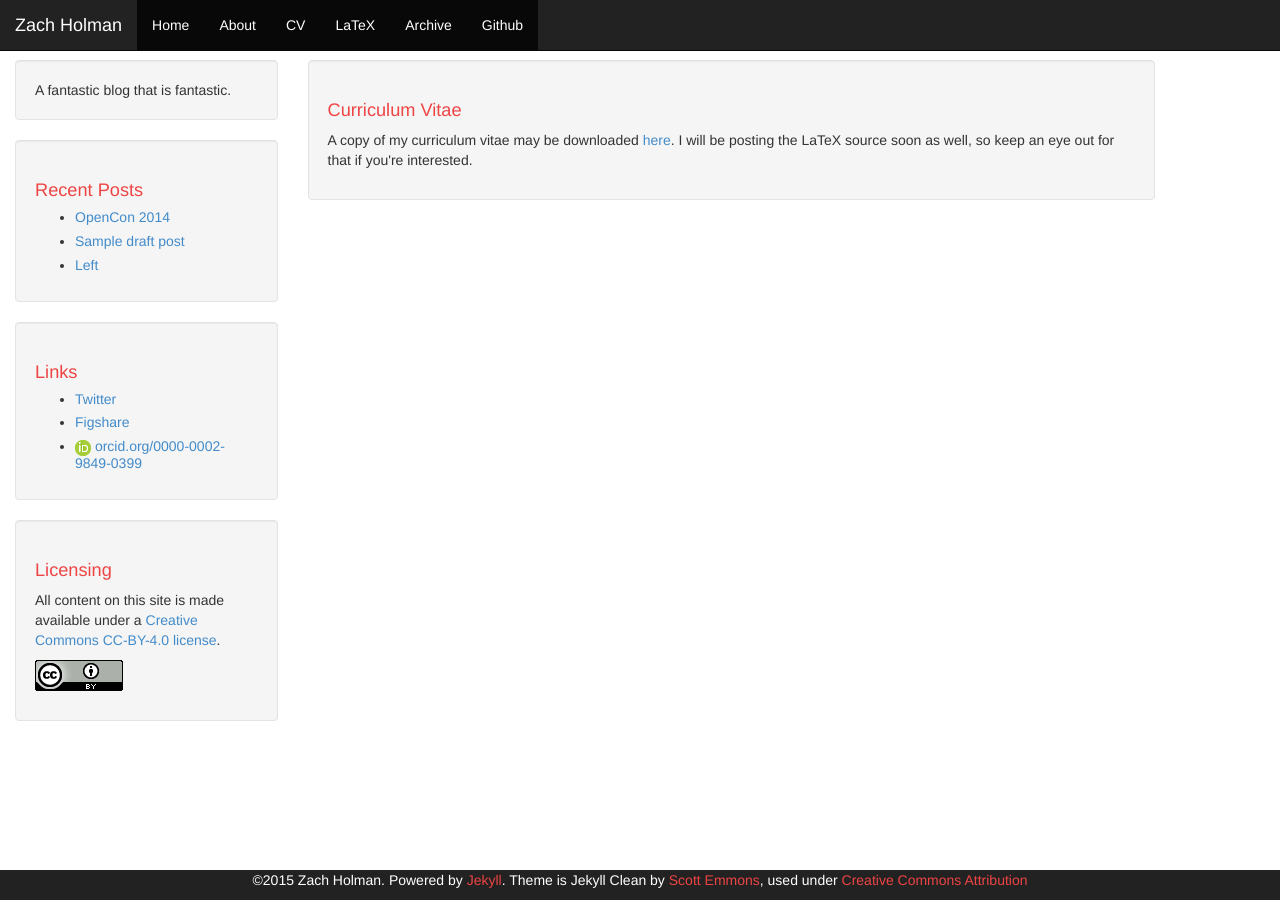
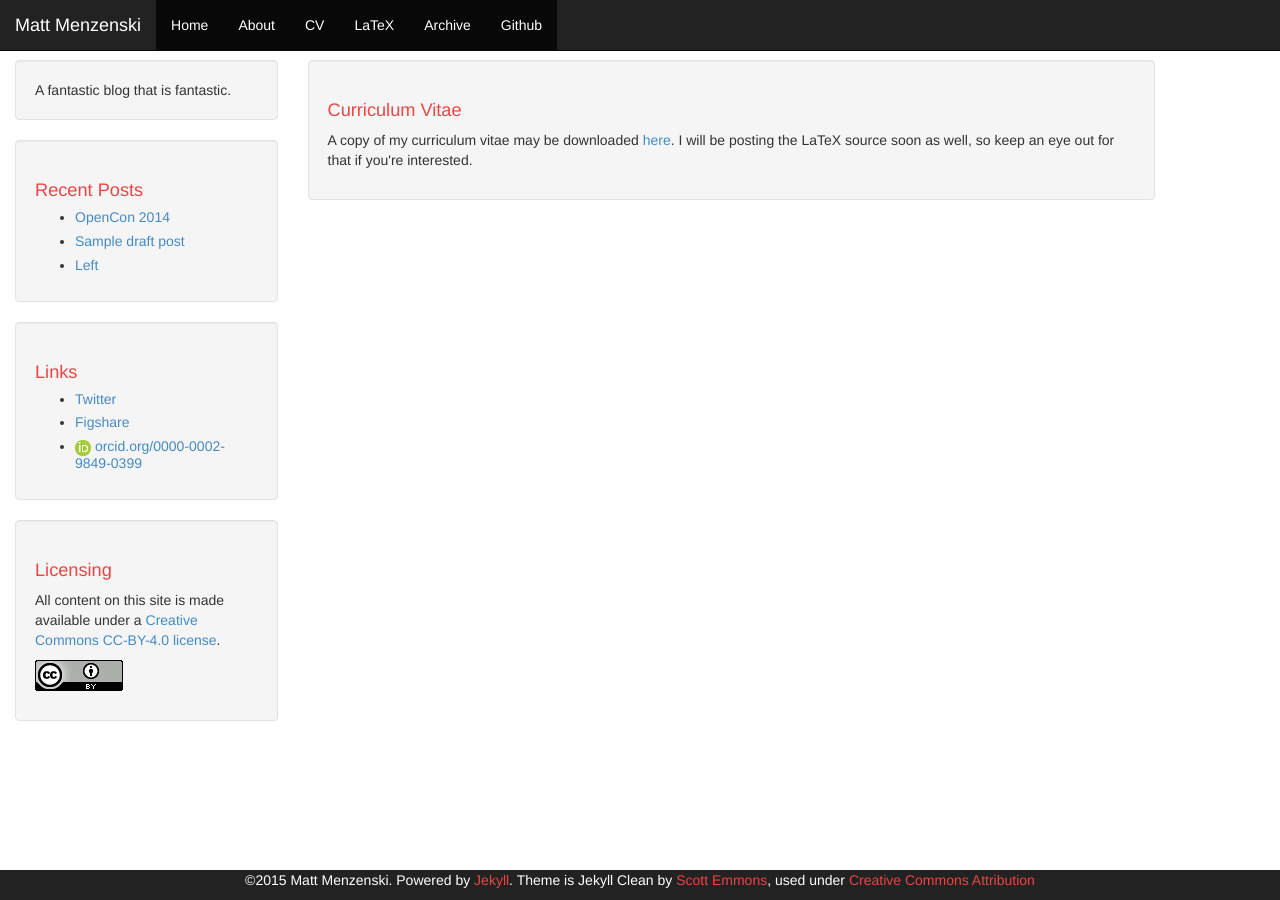
Before and after one commit to menzenski/menzenski.github.io, a Jekyll site: the page built from cv.html, in a window 1280 px wide. Built offline with Jekyll 4.4.1, drawn with Linux system fonts in a browser that asks for light colours; Markdown is read by kramdown in place of the engine named in the settings.

Commit message:
updated names

```diff
--- a/_config.yml
+++ b/_config.yml
@@ -6,7 +6,7 @@ rdiscount:
 gems:
   - jekyll-sitemap
 
-name: Zach Holman
-url: http://zachholman.com
+name: Matt Menzenski
+url: http://menzenski.github.io
 description: A fantastic blog that is fantastic.
-twitter: holman
+twitter: menzenski
```
